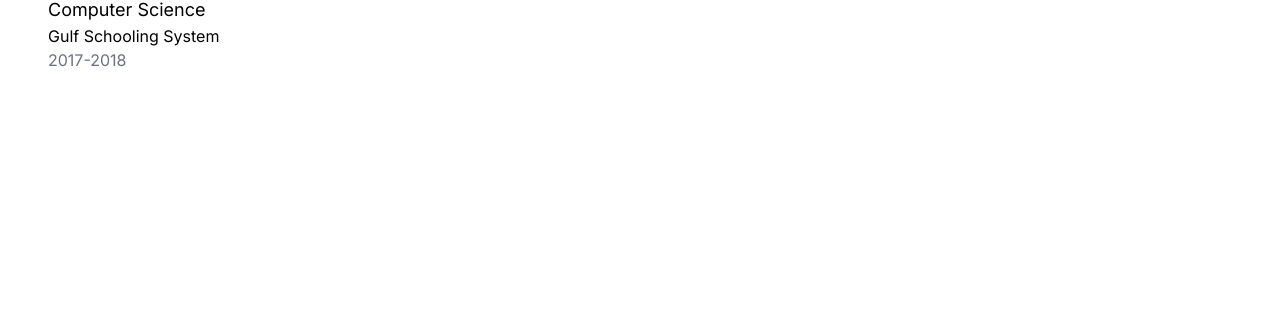
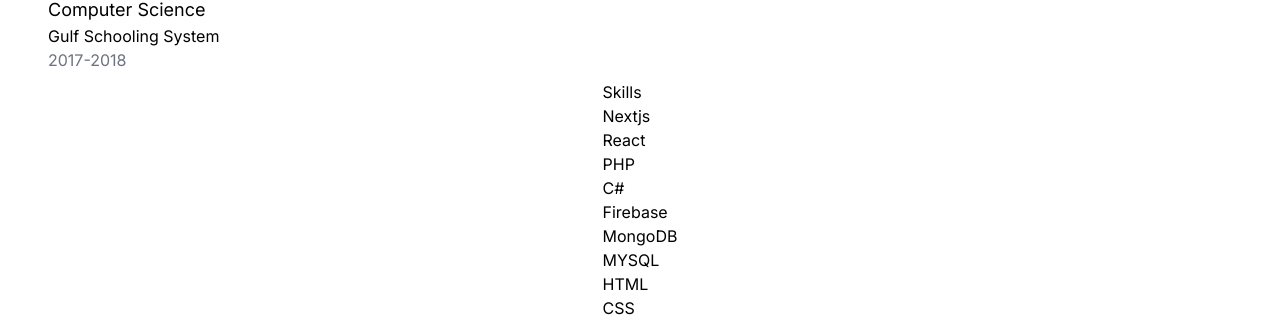
Before and after one commit to Haroon300/portfolio, a Next.js app: page / in a window 1280 px wide. Shown: the part 932-1249 px from the top of the page. Before the commit the page ends 1012 px from the top, so only its background shows below. Built offline with nearby package versions, Linux system fonts and the light colour scheme.

Commit message:
Update page.js

```diff
--- a/src/app/page.js
+++ b/src/app/page.js
@@ -14,14 +14,26 @@
       </header>
       <div className="mt-8 px-4 md:px-8">
         <div className="md:flex flex-col bg-white rounded-lg p-4">
-          <Education/>
+          <Education />
+        </div>
+        <div className="flex justify-center items-center bg-white">
+          <div>
+            <h1>Skills</h1>
+            <p>Nextjs</p>
+            <p>React</p>
+            <p>PHP</p>
+            <p>C#</p>
+            <p>Firebase</p>
+            <p>MongoDB</p>
+            <p>MYSQL</p>
+            <p>HTML</p>
+            <p>CSS</p>
+          </div>
         </div>
       </div>
     </div>
   );
 }
-
-
 
 const VideoPlayer = () => {
   return (
```
